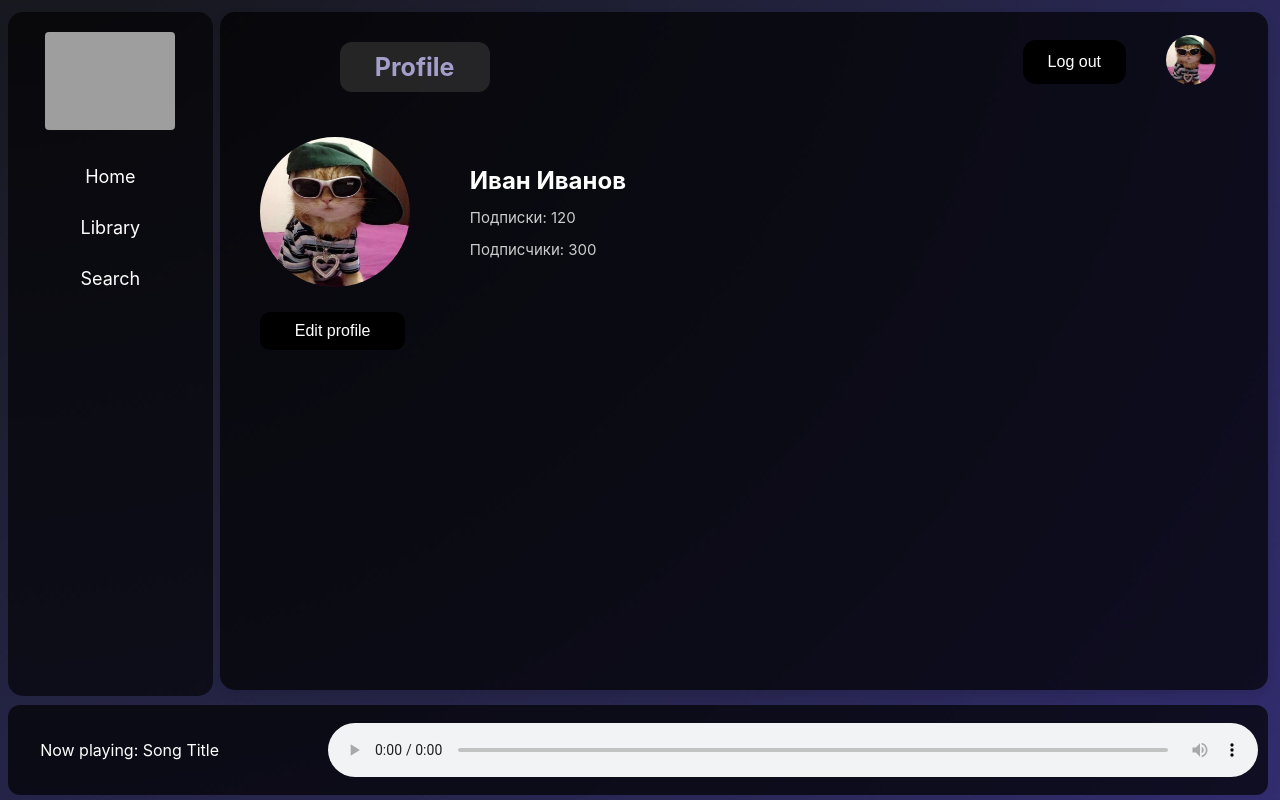
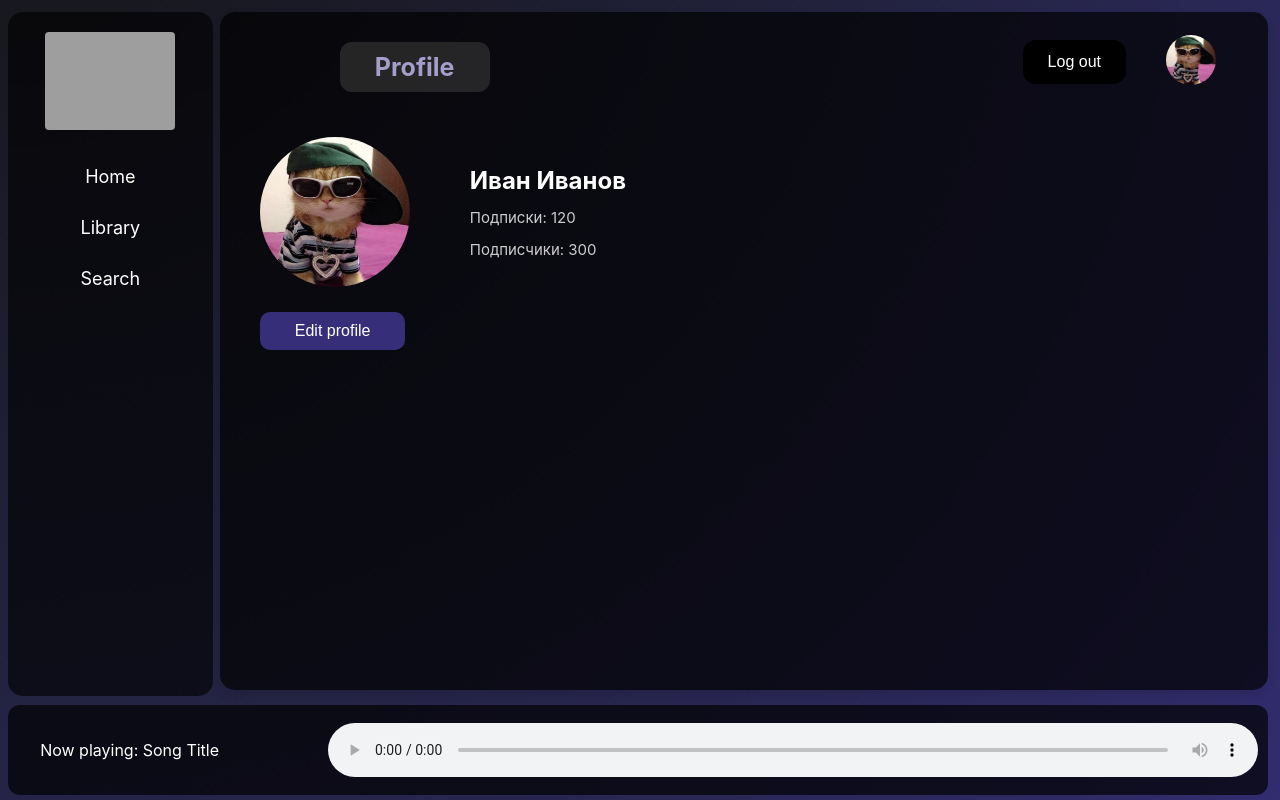
Before and after one commit to anastainty/Rhythmo-FrontEnd, a React (Create React App) app: page /pages/profile in a window 1280 px wide. Built offline with nearby package versions, Linux system fonts and the light colour scheme; grey boxes are pictures that could not be loaded.

Commit message:
color of button

```diff
--- a/src/pages/Profile.css
+++ b/src/pages/Profile.css
@@ -31,7 +31,7 @@
   }
 
 .edit-profile-button {
-    background-color: #000;
+    background-color: #413690d6;
     color: white;
     border: none;
     padding: 10px 35px;
@@ -43,5 +43,5 @@
 
   .edit-profile-button:hover {
     background-color: rgb(222, 217, 239);
-    color:#000
+    color:#000000
   }
```
